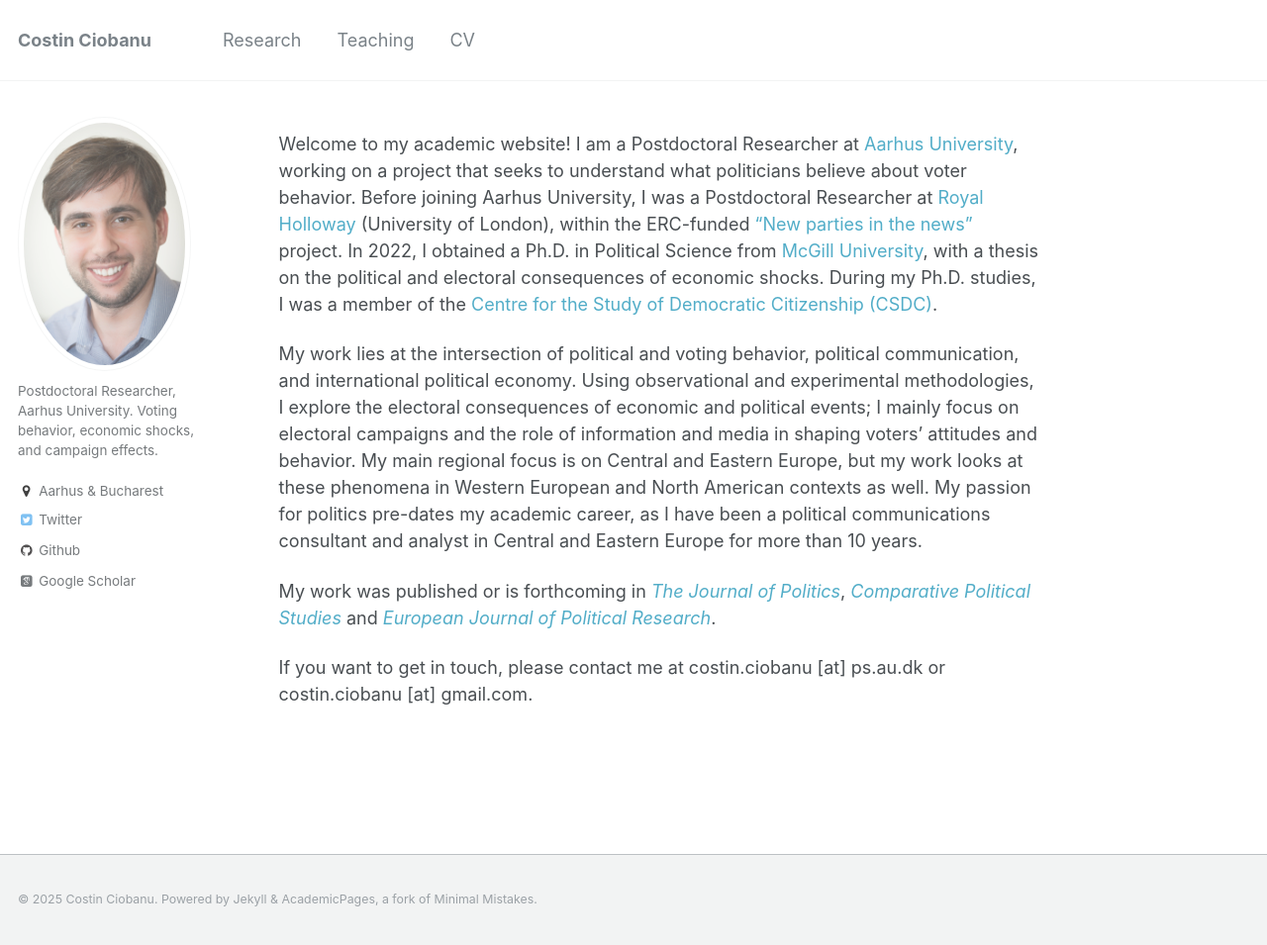
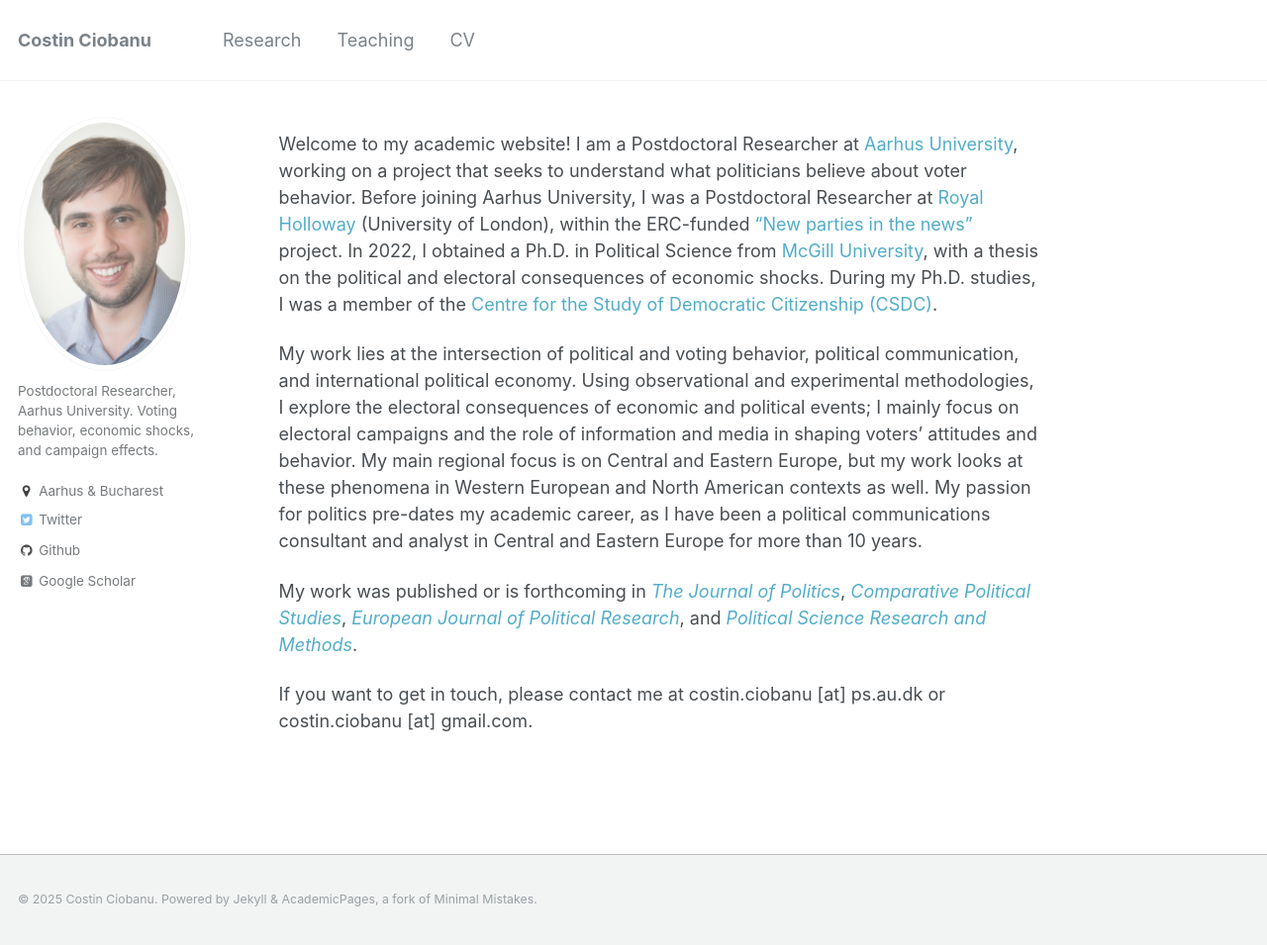
Before and after one commit to costinciobanu/costinciobanu.github.io, a Jekyll site: the page built from _pages/about.md, in a window 1280 px wide and 955 px high. Shown: the whole window at 99% size. Built offline with Jekyll 4.4.1, drawn with Linux system fonts in a browser that asks for light colours; some web fonts are replaced.

Commit message:
Update about.md

```diff
--- a/_pages/about.md
+++ b/_pages/about.md
@@ -11,6 +11,6 @@ Welcome to my academic website! I am a Postdoctoral Researcher at [Aarhus Univer
 
 My work lies at the intersection of political and voting behavior, political communication, and international political economy. Using observational and experimental methodologies, I explore the electoral consequences of economic and political events; I mainly focus on electoral campaigns and the role of information and media in shaping voters’ attitudes and behavior. My main regional focus is on Central and Eastern Europe, but my work looks at these phenomena in Western European and North American contexts as well. My passion for politics pre-dates my academic career, as I have been a political communications consultant and analyst in Central and Eastern Europe for more than 10 years.
 
-My work was published or is forthcoming in [<em> The Journal of Politics</em>](https://www.journals.uchicago.edu/doi/pdf/10.1086/711177), [<em>Comparative Political Studies</em>](https://doi.org/10.1177/00104140241259453) and [<em> European Journal of Political Research</em>](https://doi.org/10.1111/1475-6765.12604).
+My work was published or is forthcoming in [<em> The Journal of Politics</em>](https://www.journals.uchicago.edu/doi/pdf/10.1086/711177), [<em>Comparative Political Studies</em>](https://doi.org/10.1177/00104140241259453), [<em> European Journal of Political Research</em>](https://doi.org/10.1111/1475-6765.12604), and [<em> Political Science Research and Methods</em>](https://doi.org/10.1017/psrm.2025.10064).
 
 If you want to get in touch, please contact me at costin.ciobanu [at] ps.au.dk or costin.ciobanu [at] gmail.com.
```
